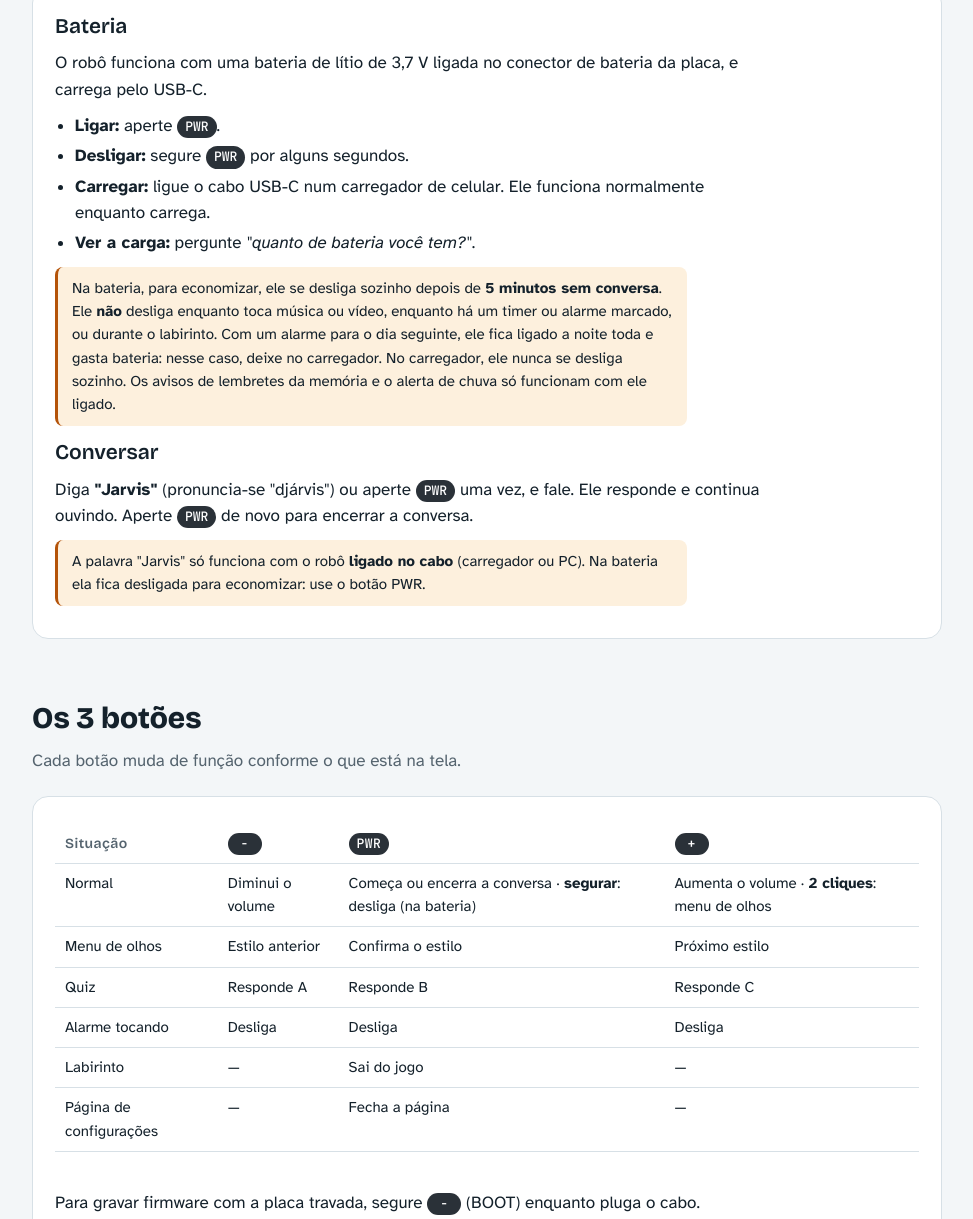
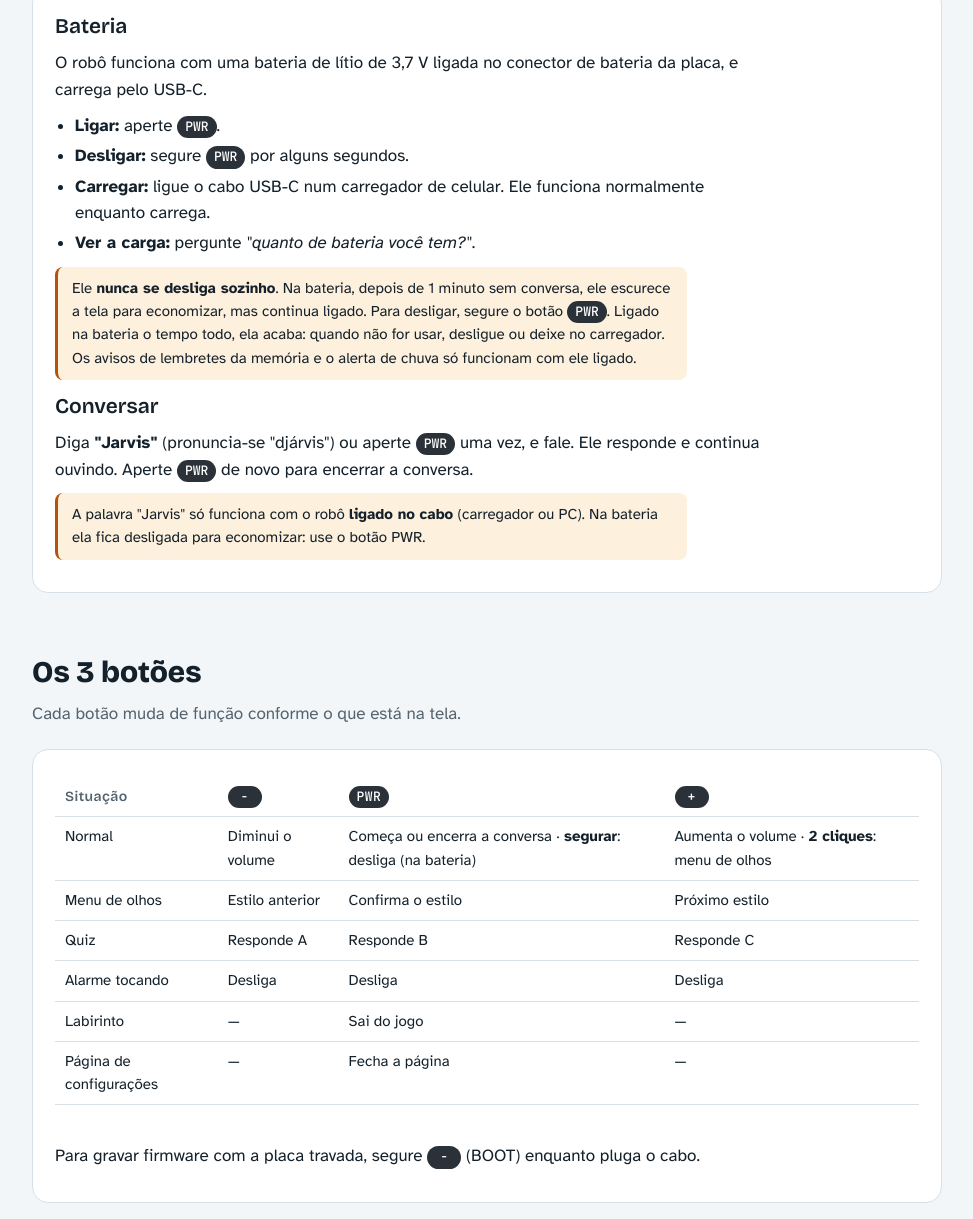
Before and after one commit to Testando-tecnologias/zeno-bot, a plain HTML site: page docs/index.html in a window 1280 px wide. Shown: the part 1268-2487 px from the top of the page, without its empty margins (288-1261 px from the left). Drawn offline with nearby package versions, Linux system fonts and the light colour scheme.

Commit message:
Robo nao desliga mais sozinho: firmware e manual
Co-Authored-By: Claude Opus 5.5 <noreply@anthropic.com>

```diff
--- a/docs/index.html
+++ b/docs/index.html
@@ -230,7 +230,7 @@ a { color: var(--accent); }
             <li><b>Carregar:</b> ligue o cabo USB-C num carregador de celular. Ele funciona normalmente enquanto carrega.</li>
             <li><b>Ver a carga:</b> pergunte <i>"quanto de bateria você tem?"</i>.</li>
           </ul>
-          <p class="note">Na bateria, para economizar, ele se desliga sozinho depois de <b>5 minutos sem conversa</b>. Ele <b>não</b> desliga enquanto toca música ou vídeo, enquanto há um timer ou alarme marcado, ou durante o labirinto. Com um alarme para o dia seguinte, ele fica ligado a noite toda e gasta bateria: nesse caso, deixe no carregador. No carregador, ele nunca se desliga sozinho. Os avisos de lembretes da memória e o alerta de chuva só funcionam com ele ligado.</p>
+          <p class="note">Ele <b>nunca se desliga sozinho</b>. Na bateria, depois de 1 minuto sem conversa, ele escurece a tela para economizar, mas continua ligado. Para desligar, segure o botão <span class="btn-chip">PWR</span>. Ligado na bateria o tempo todo, ela acaba: quando não for usar, desligue ou deixe no carregador. Os avisos de lembretes da memória e o alerta de chuva só funcionam com ele ligado.</p>
           <h3>Conversar</h3>
           <p>Diga <b>"Jarvis"</b> (pronuncia-se "djárvis") ou aperte <span class="btn-chip">PWR</span> uma vez, e fale. Ele responde e continua ouvindo. Aperte <span class="btn-chip">PWR</span> de novo para encerrar a conversa.</p>
           <p class="note">A palavra "Jarvis" só funciona com o robô <b>ligado no cabo</b> (carregador ou PC). Na bateria ela fica desligada para economizar: use o botão PWR.</p>
@@ -967,7 +967,7 @@ if __name__ == "__main__":
                 <tr><th>WiFi</th><td>2,4 GHz, 802.11 b/g/n · <b>não conecta em redes de 5 GHz</b></td></tr>
                 <tr><th>Bluetooth</th><td>5 (LE) no chip, desligado no firmware</td></tr>
                 <tr><th>Alimentação</th><td>5 V pelo USB-C, ou bateria de lítio de 3,7 V</td></tr>
-                <tr><th>Bateria</th><td>Carrega pelo USB-C · nível medido pela placa · desliga sozinho após 5 min sem uso na bateria (exceto com música, vídeo, timer/alarme ou jogo ativo)</td></tr>
+                <tr><th>Bateria</th><td>Carrega pelo USB-C · nível medido pela placa · não desliga sozinho: na bateria, escurece a tela após 1 min sem uso</td></tr>
               </tbody>
             </table>
           </div>
@@ -1003,7 +1003,7 @@ if __name__ == "__main__":
               <tr><td>Ele não me ouve depois de tocar uma rádio</td><td>Aperte <span class="btn-chip">PWR</span> de novo. Se continuar, peça "para a música".</td></tr>
               <tr><td>Ele não acorda com "Jarvis"</td><td>Confira se está no cabo: na bateria a palavra fica desligada. Fale mais perto e com clareza, "djárvis".</td></tr>
               <tr><td>A tela travou ou não responde</td><td>Tire e coloque o cabo USB de novo. Na bateria, segure <span class="btn-chip">PWR</span> para desligar e aperte de novo para ligar.</td></tr>
-              <tr><td>Ele desligou sozinho</td><td>Na bateria, ele desliga após 5 minutos sem conversa e sem música, vídeo, alarme ou jogo. Aperte <span class="btn-chip">PWR</span> para ligar ou use o carregador.</td></tr>
+              <tr><td>Ele desligou sozinho</td><td>A bateria acabou: ele não desliga sozinho. Ligue no carregador e aperte <span class="btn-chip">PWR</span> para ligar.</td></tr>
               <tr><td>O PC não reconhece o robô para gravar</td><td>Segure <span class="btn-chip">−</span> (BOOT) enquanto pluga o cabo. Se o modo teclado estiver ligado, diga "desliga o modo teclado" antes.</td></tr>
               <tr><td>Música ou vídeo não aparecem</td><td>O cartão precisa estar em FAT32. As músicas podem ficar em qualquer pasta. Os vídeos ficam na pasta <code>videos</code>, sempre com o par <code>.mjpeg</code> e <code>.mp3</code>.</td></tr>
               <tr><td>"Memória cheia"</td><td>Coloque um cartão SD ou peça para ele esquecer lembranças antigas.</td></tr>
```
Also changed, not shown: docs/instalar/manifest.json, 3 other files.
